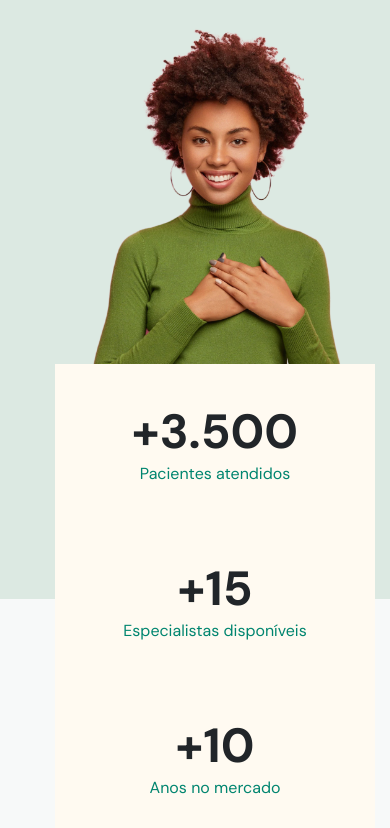
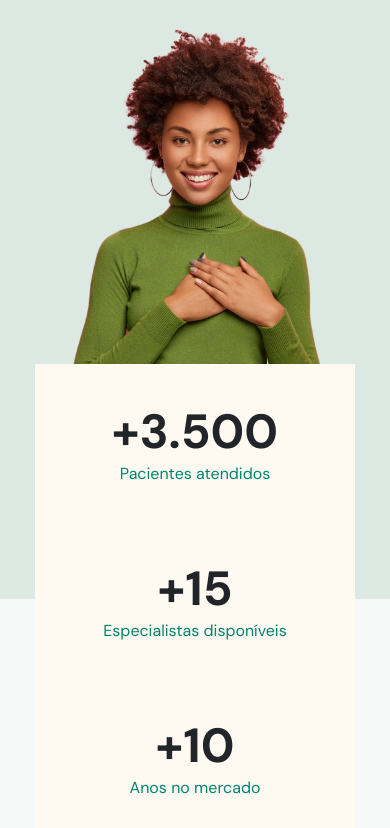
Before and after one commit to Dovydas-G/_doctor-care_, a website: page index.html in a window 390 px wide. Shown: the part 651-1479 px from the top of the page. Drawn offline with Linux system fonts and the light colour scheme.

Commit message:
Small fix

```diff
--- a/css/main.css
+++ b/css/main.css
@@ -643,7 +643,7 @@ body {
 @media (max-width: 40rem) {
     .container-size {
         width: 32rem;
-        margin: 0 calc(50% - 14rem);
+        margin: 0 calc(50% - 16rem);
     }
 
     .right-column > .hero-image {
```
